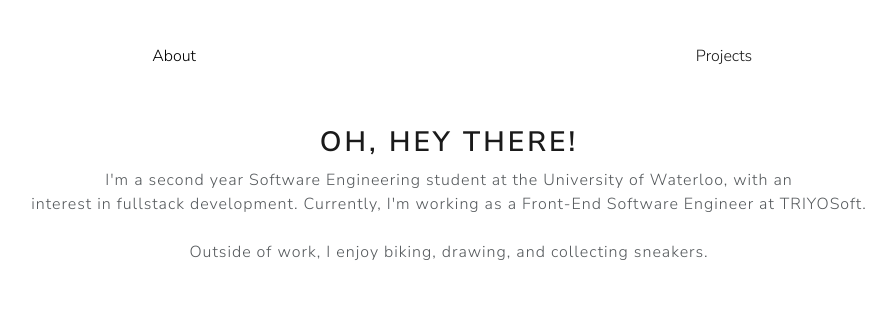
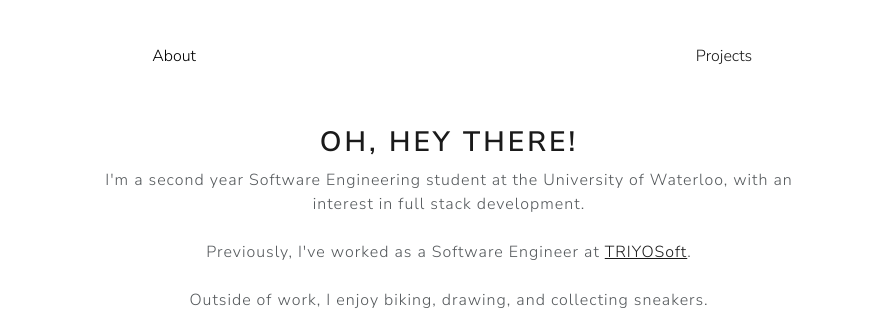
Before and after one commit to kevin-pierce/new-personal-site, a Gatsby site: page / in a window 1280 px wide. Shown: the part 637-946 px from the top of the page, without its empty margins (191-1081 px from the left). Built offline with nearby package versions, Linux system fonts and the light colour scheme; Gatsby itself is replaced by a stand-in of ours.

Commit message:
Updated content + resume

```diff
--- a/src/components/about-tab/about-tab.jsx
+++ b/src/components/about-tab/about-tab.jsx
@@ -8,7 +8,9 @@ const AboutTab = () => {
             <h2>Oh, hey there!</h2>
             <div>
                 I'm a second year Software Engineering student at the University of Waterloo, with an <br/>
-                    interest in fullstack development. Currently, I'm working as a Front-End Software Engineer at TRIYOSoft.
+                    interest in full stack development.
+                    <br/><br/>
+                    Previously, I've worked as a Software Engineer at <a href="https://triyosoft.com/">TRIYOSoft</a>.
                     <br/><br/>
                     Outside of work, I enjoy biking, drawing, and collecting sneakers.
                     <br/><br/><br/>
--- a/src/pages/index.js
+++ b/src/pages/index.js
@@ -2,7 +2,7 @@ import React from 'react';
 import { Helmet } from 'react-helmet';
 import "bootswatch/dist/lux/bootstrap.min.css";
 import { Button, Tabs, Tab } from 'react-bootstrap';
-import ResumePDF from '../../static/kevin-pierce-resume-new.pdf';
+import ResumePDF from '../../static/kp-2a-resume.pdf';
 import Favicon from '../images/KP-favicon.ico';
 
 // Components
```
Also changed, not shown: 2 other files.
